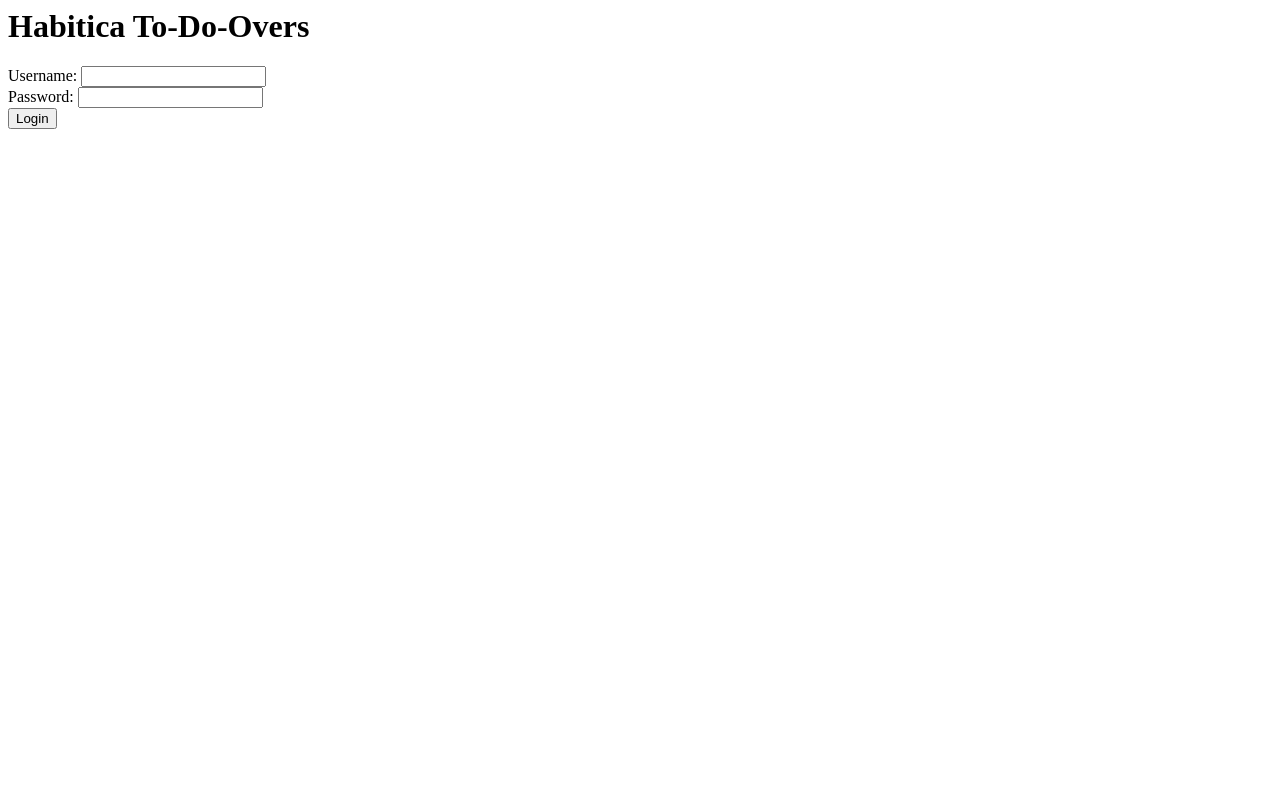
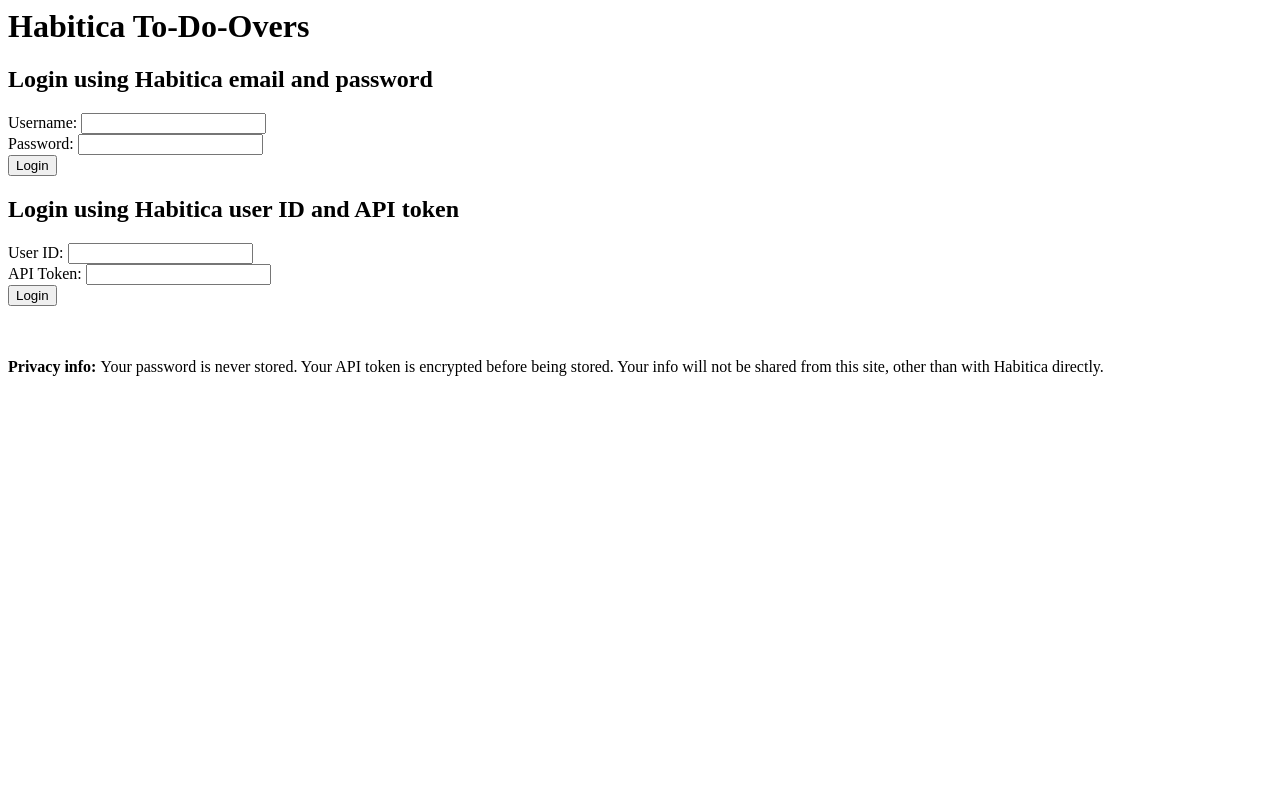
Before and after one commit to Kirska/Habitica_ToDoOvers, a Django app: page / in a window 1280 px wide. Run offline with Django 3.2, Linux system fonts and the light colour scheme.

Commit message:
ID/key login

```diff
--- a/to_do_overs/app_functions/to_do_overs_data.py
+++ b/to_do_overs/app_functions/to_do_overs_data.py
@@ -7,6 +7,7 @@
 
 from cipher_functions import encrypt_text, decrypt_text
 import requests
+from to_do_overs.models import Users
 
 
 class ToDoOversData:
@@ -15,14 +16,49 @@
         self.password = ''
         self.hab_user_id = ''
         self.api_token = ''
+        self.logged_in = False
 
     def login(self):
         req = requests.post('https://habitica.com/api/v3/user/auth/local/login',
                             data={'username': self.username, 'password': self.password})
         if req.status_code == 200:
             req_json = req.json()
+            print req_json
             self.hab_user_id = req_json['data']['id']
             self.api_token = req_json['data']['apiToken']
+            self.username = req_json['data']['username']
+
+            enc_token = encrypt_text(self.api_token.encode('utf-8'))
+
+            Users.objects.update_or_create(user_id=self.hab_user_id, defaults={
+                'api_key': enc_token,
+                'username': self.username,
+            })
+
+            self.logged_in = True
+
             return True
         else:
             return False
+
+    def login_api_key(self):
+        headers = {'x-api-user': self.hab_user_id.encode('utf-8'), 'x-api-key': self.api_token.encode('utf-8')}
+
+        req = requests.get('https://habitica.com/api/v3/user', headers=headers, data={
+            'userFields': 'profile.name'
+        })
+        if req.status_code == 200:
+            req_json = req.json()
+            self.username = req_json['data']['profile']['name']
+            enc_token = encrypt_text(self.api_token.encode('utf-8'))
+
+            Users.objects.update_or_create(user_id=self.hab_user_id, defaults={
+                'api_key': enc_token,
+                'username': self.username,
+            })
+
+            self.logged_in = True
+
+            return True
+        else:
+            return False
--- a/to_do_overs/templates/to_do_overs/index.html
+++ b/to_do_overs/templates/to_do_overs/index.html
@@ -1,10 +1,23 @@
 <h1>Habitica To-Do-Overs</h1>
 
 {% if error_message %}<p><strong>{{ error_message }}</strong></p>{% endif %}
-
+<h2>Login using Habitica email and password</h2>
 <form action="{% url 'to_do_overs:login' %}" method="post">
     {% csrf_token %}
     Username: <input type="text" name="username"><br />
     Password: <input type="password" name="password"><br />
     <input type="submit" value="Login">
 </form>
+
+<h2>Login using Habitica user ID and API token</h2>
+<form action="{% url 'to_do_overs:login_api_key' %}" method="post">
+    {% csrf_token %}
+    User ID: <input type="text" name="user_id"><br />
+    API Token: <input type="password" name="api_token"><br />
+    <input type="submit" value="Login">
+</form>
+
+<br />
+<br />
+<b>Privacy info: </b>Your password is never stored. Your API token is encrypted before being stored.
+Your info will not be shared from this site, other than with Habitica directly.
--- a/to_do_overs/urls.py
+++ b/to_do_overs/urls.py
@@ -6,5 +6,6 @@
 urlpatterns = [
     url('^$', views.index, name='index'),
     url(r'^login/$', views.login, name='login'),
+    url(r'^login_api_key/$', views.login_api_key, name='login_api_key'),
     url(r'^dashboard/$', views.dashboard, name='dashboard'),
 ]
--- a/to_do_overs/views.py
+++ b/to_do_overs/views.py
@@ -27,6 +27,21 @@
         })
 
 
+def login_api_key(request):
+    session_class = ToDoOversData()
+
+    session_class.hab_user_id = request.POST['user_id']
+    session_class.api_token = request.POST['api_token']
+
+    if session_class.login_api_key():
+        request.session['session_data'] = jsonpickle.encode(session_class)
+        return redirect('to_do_overs:dashboard')
+    else:
+        return render(request, 'to_do_overs/index.html', {
+            'error_message': 'Login failed',
+        })
+
+
 def dashboard(request):
     session_class = jsonpickle.decode(request.session['session_data'])
     username = session_class.username
```
